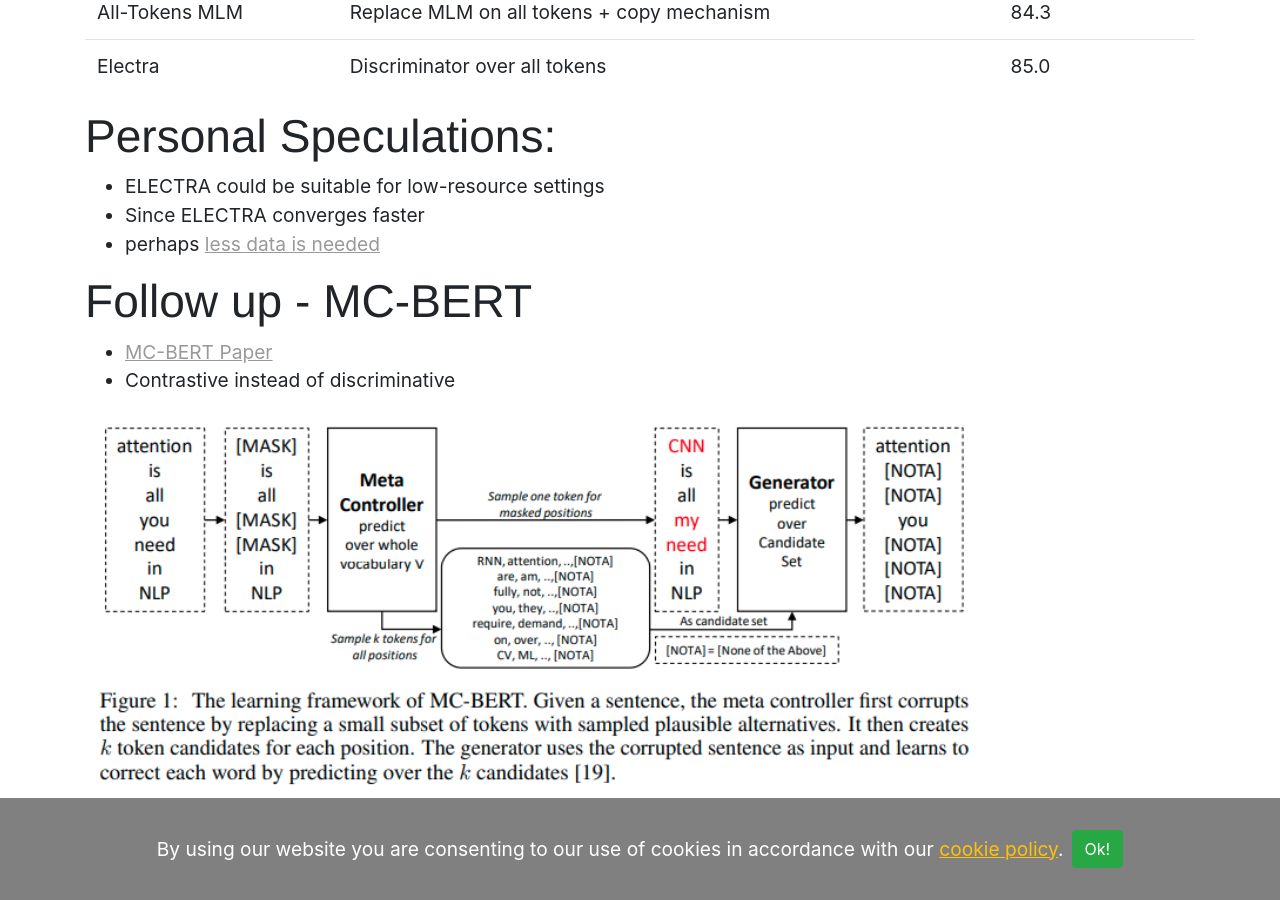
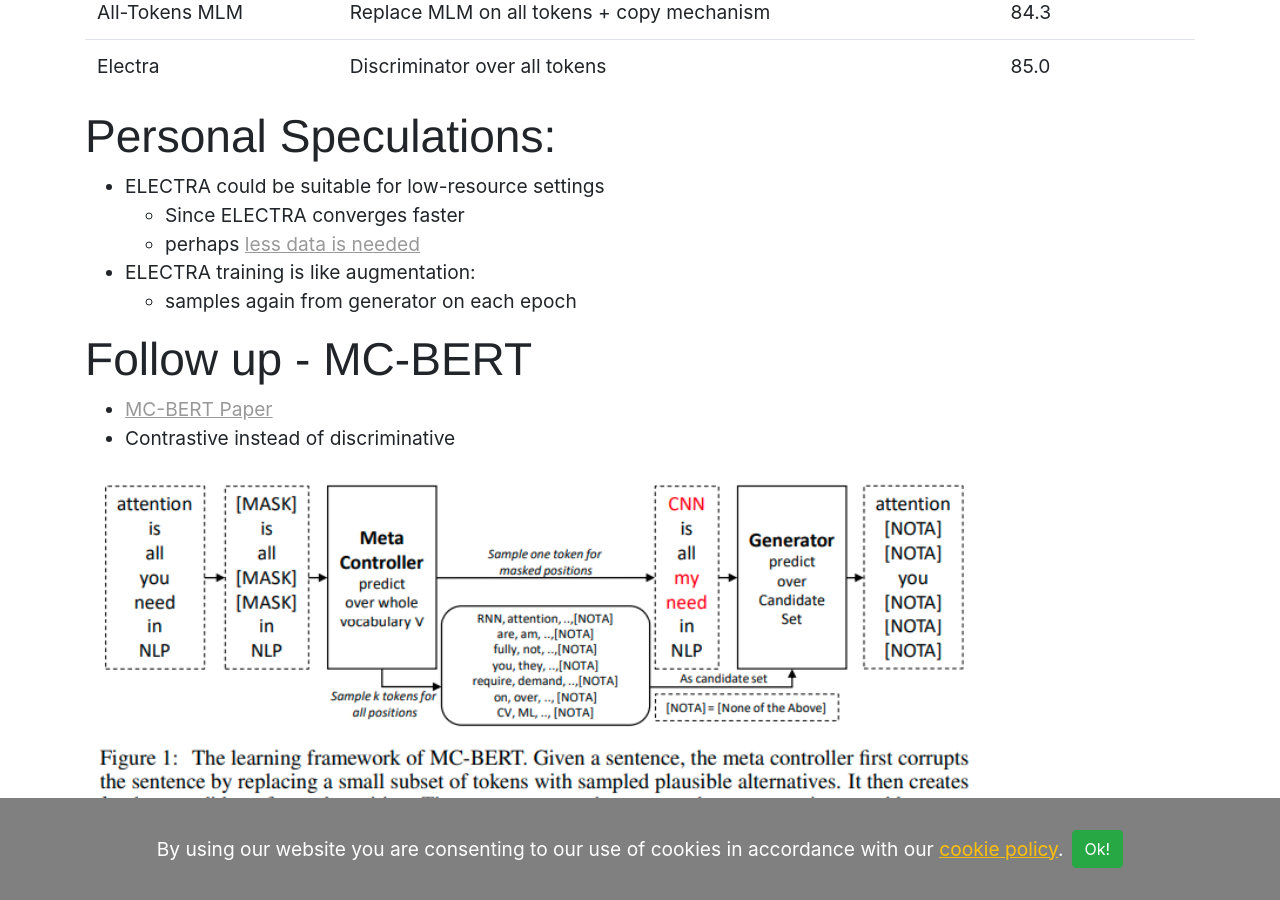
Before and after one commit to vackosar/vackosar.github.io, a Jekyll site: the page built from _posts/2021-10-04-electra-4x-cheaper-bert-training.md, in a window 1280 px wide and 900 px high, scrolled down 4880 px. Built offline with Jekyll 4.4.1, drawn with Linux system fonts in a browser that asks for light colours.

Commit message:
electra minor edit

```diff
--- a/_posts/2021-10-04-electra-4x-cheaper-bert-training.md
+++ b/_posts/2021-10-04-electra-4x-cheaper-bert-training.md
@@ -104,8 +104,10 @@ ELECTRA is also available on [HuggingFace](https://huggingface.co/transformers/m
 
 # Personal Speculations:
 - ELECTRA could be suitable for low-resource settings
-- Since ELECTRA converges faster
-- perhaps [less data is needed](https://arxiv.org/pdf/2010.08127.pdf)
+  - Since ELECTRA converges faster
+  - perhaps [less data is needed](https://arxiv.org/pdf/2010.08127.pdf)
+- ELECTRA training is like augmentation:
+  - samples again from generator on each epoch
 
 # Follow up - MC-BERT
 - [MC-BERT Paper](https://arxiv.org/pdf/2006.05744.pdf)
```
